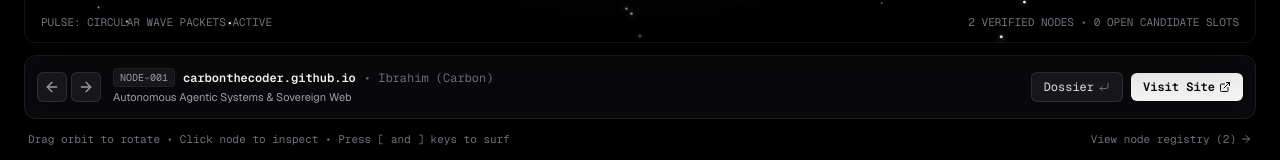
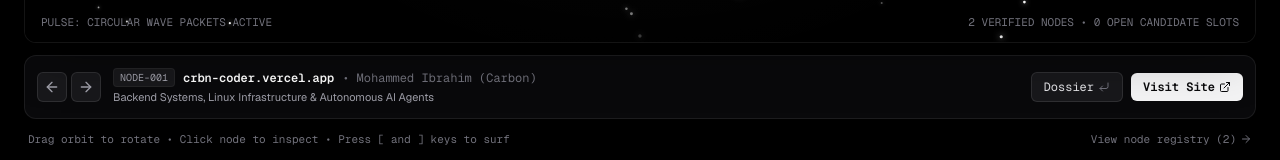
Before and after one commit to carbonthecoder/The-Uncommons-webring, a React (Vite) app: page / in a window 1280 px wide. Shown: the part 1194-1354 px from the top of the page. Built offline with nearby package versions, Linux system fonts and the light colour scheme; no server answers.

Commit message:
Update NODE-001 domain to crbn-coder.vercel.app

```diff
--- a/public/nodes.json
+++ b/public/nodes.json
@@ -1,19 +1,20 @@
 [
   {
     "id": "NODE-001",
-    "name": "Ibrahim (Carbon)",
+    "name": "Mohammed Ibrahim (Carbon)",
     "handle": "carbonthecoder",
-    "domain": "carbonthecoder.github.io",
-    "url": "https://carbonthecoder.github.io",
-    "field": "Autonomous Agentic Systems & Sovereign Web",
-    "bio": "Founder of The Uncommons. Architect of distributed cognitive loops, high-autonomy agents, and sovereign digital gardens.",
+    "domain": "crbn-coder.vercel.app",
+    "url": "https://crbn-coder.vercel.app",
+    "field": "Backend Systems, Linux Infrastructure & Autonomous AI Agents",
+    "bio": "Founder of The Uncommons. Self-taught engineer focused on low-level backend architecture, C/C++ runtimes, and autonomous agent loops.",
     "proofOfWork": "Agentic orchestration engines & persistent local-first knowledge systems.",
     "proofUrl": "https://github.com/carbonthecoder",
     "tags": [
       "Founder",
-      "Systems",
+      "Backend",
+      "C/C++",
       "AI Agents",
-      "Architecture"
+      "Linux"
     ],
     "joinDate": "2026-01-01",
     "verified": true,
--- a/src/data/members.ts
+++ b/src/data/members.ts
@@ -20,15 +20,15 @@ export interface Member {
 export const MEMBERS: Member[] = [
   {
     id: 'NODE-001',
-    name: 'Ibrahim (Carbon)',
+    name: 'Mohammed Ibrahim (Carbon)',
     handle: 'carbonthecoder',
-    domain: 'carbonthecoder.github.io',
-    url: 'https://carbonthecoder.github.io',
-    field: 'Autonomous Agentic Systems & Sovereign Web',
-    bio: 'Founder of The Uncommons. Architect of distributed cognitive loops, high-autonomy agents, and sovereign digital gardens.',
+    domain: 'crbn-coder.vercel.app',
+    url: 'https://crbn-coder.vercel.app',
+    field: 'Backend Systems, Linux Infrastructure & Autonomous AI Agents',
+    bio: 'Founder of The Uncommons. Self-taught engineer focused on low-level backend architecture, C/C++ runtimes, and autonomous agent loops.',
     proofOfWork: 'Agentic orchestration engines & persistent local-first knowledge systems.',
     proofUrl: 'https://github.com/carbonthecoder',
-    tags: ['Founder', 'Systems', 'AI Agents', 'Architecture'],
+    tags: ['Founder', 'Backend', 'C/C++', 'AI Agents', 'Linux'],
     joinDate: '2026-01-01',
     verified: true,
     ringPosition: 1,
```
